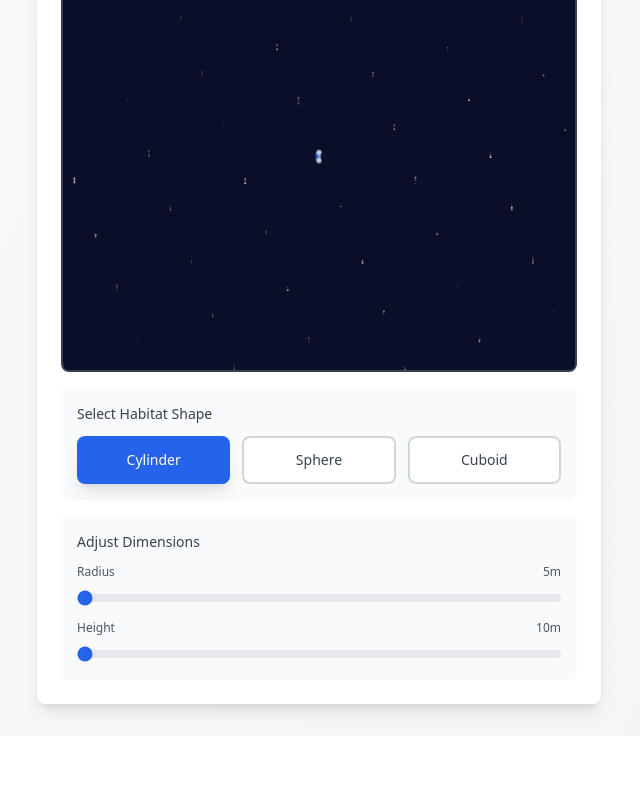
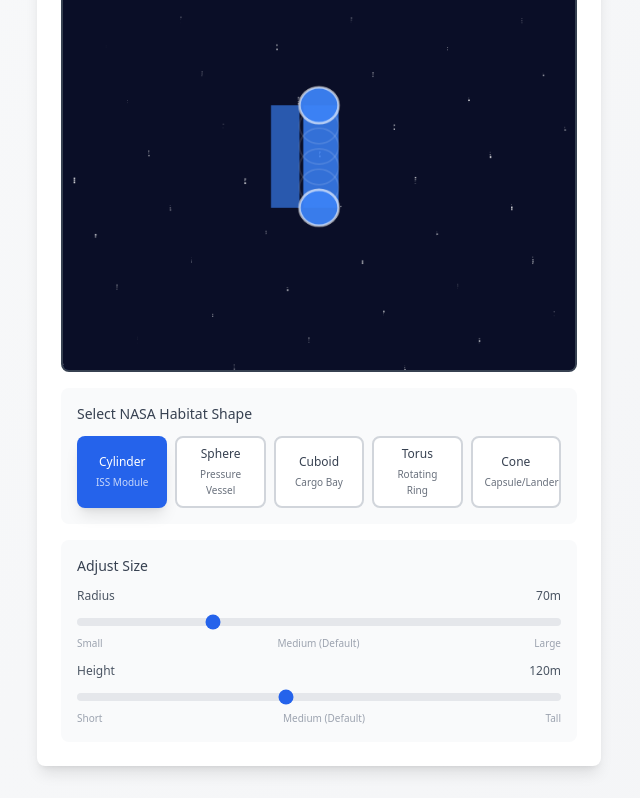
Before and after one commit to FredMunene/legstrong, a React (Vite) app: page / in a window 1280 px wide. Shown: the part 1834-2632 px from the top of the page, without its empty margins (27-667 px from the left). Before the commit the page ends 2570 px from the top, so only its background shows below. Built offline with nearby package versions, Linux system fonts and the light colour scheme.

Commit message:
fix:modify to add cone and torus inside other 3D objects

```diff
--- a/src/components/HabitatLayout.tsx
+++ b/src/components/HabitatLayout.tsx
@@ -12,25 +12,21 @@ type HabitatLayoutProps = {
 export function HabitatLayout({ geometry, components, isGenerating }: HabitatLayoutProps) {
   const canvasRef = useRef<HTMLCanvasElement>(null);
   const [rotating, setRotating] = useState(true);
-  const [currentShape, setCurrentShape] = useState<'cylinder' | 'sphere' | 'cuboid'>(geometry.shape as any);
+  const [currentShape, setCurrentShape] = useState<'cylinder' | 'sphere' | 'cuboid' | 'torus' | 'cone'>('cylinder');
   const [dimensions, setDimensions] = useState({
-    radius: geometry.dimensions.radius || 50,
-    height: geometry.dimensions.height || 100,
-    width: geometry.dimensions.width || 80,
-    depth: geometry.dimensions.depth || 80
+    radius: 70,
+    height: 120,
+    width: 100,
+    depth: 100
   });
   const rotationRef = useRef(0);
   const animationRef = useRef<number | null>(null);
 
   // Update shape when geometry changes
   useEffect(() => {
+    if (geometry.shape === 'sphere' || geometry.shape === 'cylinder' || geometry.shape === 'cuboid') {
       setCurrentShape(geometry.shape as any);
-    setDimensions({
-      radius: geometry.dimensions.radius || 50,
-      height: geometry.dimensions.height || 100,
-      width: geometry.dimensions.width || 80,
-      depth: geometry.dimensions.depth || 80
-    });
+    }
   }, [geometry]);
 
   // Draw NASA-style sphere
@@ -53,7 +49,6 @@ export function HabitatLayout({ geometry, components, isGenerating }: HabitatLay
       const r1 = radius * Math.cos(lat1);
       const r2 = radius * Math.cos(lat2);
 
-      // Latitude band
       ctx.fillStyle = color;
       ctx.globalAlpha = 0.7 - (i * 0.03);
 
@@ -65,13 +60,11 @@ export function HabitatLayout({ geometry, components, isGenerating }: HabitatLay
       ctx.closePath();
       ctx.fill();
 
-      // Longitude lines
       ctx.strokeStyle = 'rgba(255,255,255,0.2)';
       ctx.lineWidth = 1;
       ctx.stroke();
     }
 
-    // Main outline
     ctx.strokeStyle = '#ffffff';
     ctx.globalAlpha = 0.6;
     ctx.lineWidth = 3;
@@ -79,7 +72,6 @@ export function HabitatLayout({ geometry, components, isGenerating }: HabitatLay
     ctx.arc(centerX, centerY, radius, 0, Math.PI * 2);
     ctx.stroke();
 
-    // Highlight
     const gradient = ctx.createRadialGradient(
       centerX - radius * 0.3, centerY - radius * 0.3, 0,
       centerX - radius * 0.3, centerY - radius * 0.3, radius * 0.5
@@ -105,7 +97,6 @@ export function HabitatLayout({ geometry, components, isGenerating }: HabitatLay
     color: string,
     rotation: number
   ) => {
-    // Left panel
     ctx.fillStyle = color;
     ctx.globalAlpha = 0.85;
 
@@ -117,7 +108,6 @@ export function HabitatLayout({ geometry, components, isGenerating }: HabitatLay
     ctx.closePath();
     ctx.fill();
 
-    // Right panel
     ctx.globalAlpha = 0.65;
     ctx.beginPath();
     ctx.moveTo(centerX + radius * Math.cos(rotation), centerY - height/2);
@@ -127,7 +117,6 @@ export function HabitatLayout({ geometry, components, isGenerating }: HabitatLay
     ctx.closePath();
     ctx.fill();
 
-    // Rings/bands
     const rings = 5;
     ctx.strokeStyle = 'rgba(255,255,255,0.3)';
     ctx.lineWidth = 2;
@@ -139,19 +128,16 @@ export function HabitatLayout({ geometry, components, isGenerating }: HabitatLay
       ctx.stroke();
     }
 
-    // Top cap
     ctx.fillStyle = color;
     ctx.globalAlpha = 0.95;
     ctx.beginPath();
     ctx.ellipse(centerX, centerY - height/2, radius * Math.abs(Math.cos(rotation)), radius * 0.3, 0, 0, Math.PI * 2);
     ctx.fill();
 
-    // Bottom cap
     ctx.beginPath();
     ctx.ellipse(centerX, centerY + height/2, radius * Math.abs(Math.cos(rotation)), radius * 0.3, 0, 0, Math.PI * 2);
     ctx.fill();
 
-    // Outlines
     ctx.strokeStyle = '#ffffff';
     ctx.globalAlpha = 0.6;
     ctx.lineWidth = 3;
@@ -180,12 +166,10 @@ export function HabitatLayout({ geometry, components, isGenerating }: HabitatLay
     const offsetX = d * 0.5;
     const offsetY = d * 0.25;
 
-    // Front face
     ctx.fillStyle = color;
     ctx.globalAlpha = 0.85;
     ctx.fillRect(centerX - width/2, centerY - height/2, width, height);
 
-    // Grid lines on front
     ctx.strokeStyle = 'rgba(255,255,255,0.2)';
     ctx.lineWidth = 1;
     for (let i = 1; i < 4; i++) {
@@ -200,7 +184,6 @@ export function HabitatLayout({ geometry, components, isGenerating }: HabitatLay
       ctx.stroke();
     }
 
-    // Top face
     ctx.fillStyle = color;
     ctx.globalAlpha = 0.95;
     ctx.beginPath();
@@ -211,7 +194,6 @@ export function HabitatLayout({ geometry, components, isGenerating }: HabitatLay
     ctx.closePath();
     ctx.fill();
 
-    // Right face
     ctx.globalAlpha = 0.7;
     ctx.beginPath();
     ctx.moveTo(centerX + width/2, centerY - height/2);
@@ -221,26 +203,122 @@ export function HabitatLayout({ geometry, components, isGenerating }: HabitatLay
     ctx.closePath();
     ctx.fill();
 
-    // Outlines
     ctx.strokeStyle = '#ffffff';
     ctx.globalAlpha = 0.6;
     ctx.lineWidth = 3;
     ctx.strokeRect(centerX - width/2, centerY - height/2, width, height);
 
-    // Top outline
+    ctx.globalAlpha = 1;
+  };
+
+  // Draw NASA-style torus
+  const drawTorus = (
+    ctx: CanvasRenderingContext2D,
+    centerX: number,
+    centerY: number,
+    majorRadius: number,
+    minorRadius: number,
+    color: string,
+    rotation: number
+  ) => {
+    const segments = 24;
+    const angleStep = (Math.PI * 2) / segments;
+
+    for (let i = 0; i < segments; i++) {
+      const angle = i * angleStep + rotation;
+      const x1 = centerX + majorRadius * Math.cos(angle);
+      const y1 = centerY + majorRadius * Math.sin(angle) * 0.4;
+
+      const brightness = Math.abs(Math.sin(angle));
+      ctx.fillStyle = color;
+      ctx.globalAlpha = 0.5 + brightness * 0.3;
+
       ctx.beginPath();
-    ctx.moveTo(centerX - width/2, centerY - height/2);
-    ctx.lineTo(centerX - width/2 + offsetX, centerY - height/2 - offsetY);
-    ctx.lineTo(centerX + width/2 + offsetX, centerY - height/2 - offsetY);
-    ctx.lineTo(centerX + width/2, centerY - height/2);
+      ctx.ellipse(x1, y1, minorRadius, minorRadius * 0.6, angle, 0, Math.PI * 2);
+      ctx.fill();
+
+      if (i < segments - 1) {
+        ctx.strokeStyle = color;
+        ctx.globalAlpha = 0.4;
+        ctx.lineWidth = minorRadius * 0.8;
+        ctx.beginPath();
+        ctx.moveTo(x1, y1);
+        const x2 = centerX + majorRadius * Math.cos((i + 1) * angleStep + rotation);
+        const y2 = centerY + majorRadius * Math.sin((i + 1) * angleStep + rotation) * 0.4;
+        ctx.lineTo(x2, y2);
+        ctx.stroke();
+      }
+    }
+
+    ctx.strokeStyle = '#ffffff';
+    ctx.globalAlpha = 0.5;
+    ctx.lineWidth = 3;
+    ctx.beginPath();
+    ctx.ellipse(centerX, centerY, majorRadius, majorRadius * 0.4, 0, 0, Math.PI * 2);
     ctx.stroke();
 
-    // Right outline
     ctx.beginPath();
-    ctx.moveTo(centerX + width/2, centerY - height/2);
-    ctx.lineTo(centerX + width/2 + offsetX, centerY - height/2 - offsetY);
-    ctx.lineTo(centerX + width/2 + offsetX, centerY + height/2 - offsetY);
-    ctx.lineTo(centerX + width/2, centerY + height/2);
+    ctx.ellipse(centerX, centerY, majorRadius * 0.7, majorRadius * 0.28, 0, 0, Math.PI * 2);
+    ctx.stroke();
+
+    ctx.globalAlpha = 1;
+  };
+
+  // Draw NASA-style cone
+  const drawCone = (
+    ctx: CanvasRenderingContext2D,
+    centerX: number,
+    centerY: number,
+    baseRadius: number,
+    height: number,
+    color: string,
+    rotation: number
+  ) => {
+    ctx.fillStyle = color;
+    ctx.globalAlpha = 0.9;
+    ctx.beginPath();
+    ctx.ellipse(centerX, centerY + height/2, baseRadius * Math.abs(Math.cos(rotation)), baseRadius * 0.3, 0, 0, Math.PI * 2);
+    ctx.fill();
+
+    ctx.globalAlpha = 0.75;
+    ctx.beginPath();
+    ctx.moveTo(centerX, centerY - height/2);
+    ctx.lineTo(centerX - baseRadius * Math.cos(rotation), centerY + height/2);
+    ctx.lineTo(centerX - baseRadius * Math.cos(rotation + 0.5), centerY + height/2);
+    ctx.closePath();
+    ctx.fill();
+
+    ctx.globalAlpha = 0.6;
+    ctx.beginPath();
+    ctx.moveTo(centerX, centerY - height/2);
+    ctx.lineTo(centerX + baseRadius * Math.cos(rotation), centerY + height/2);
+    ctx.lineTo(centerX + baseRadius * Math.cos(rotation - 0.5), centerY + height/2);
+    ctx.closePath();
+    ctx.fill();
+
+    ctx.strokeStyle = 'rgba(255,255,255,0.3)';
+    ctx.lineWidth = 2;
+    const panels = 4;
+    for (let i = 1; i < panels; i++) {
+      const y = centerY - height/2 + (height / panels) * i;
+      const r = baseRadius * (i / panels);
+      ctx.globalAlpha = 0.4;
+      ctx.beginPath();
+      ctx.ellipse(centerX, y, r * Math.abs(Math.cos(rotation)), r * 0.3, 0, 0, Math.PI * 2);
+      ctx.stroke();
+    }
+
+    ctx.fillStyle = '#ffffff';
+    ctx.globalAlpha = 0.6;
+    ctx.beginPath();
+    ctx.arc(centerX, centerY - height/2, 5, 0, Math.PI * 2);
+    ctx.fill();
+
+    ctx.strokeStyle = '#ffffff';
+    ctx.globalAlpha = 0.6;
+    ctx.lineWidth = 3;
+    ctx.beginPath();
+    ctx.ellipse(centerX, centerY + height/2, baseRadius * Math.abs(Math.cos(rotation)), baseRadius * 0.3, 0, 0, Math.PI * 2);
     ctx.stroke();
 
     ctx.globalAlpha = 1;
@@ -258,11 +336,9 @@ export function HabitatLayout({ geometry, components, isGenerating }: HabitatLay
     const height = canvas.height;
 
     const draw = () => {
-      // Space background
       ctx.fillStyle = '#0a0e27';
       ctx.fillRect(0, 0, width, height);
 
-      // Stars
       ctx.fillStyle = '#ffffff';
       for (let i = 0; i < 150; i++) {
         const x = (i * 137.5) % width;
@@ -278,13 +354,16 @@ export function HabitatLayout({ geometry, components, isGenerating }: HabitatLay
       const rotation = rotationRef.current;
       const color = geometry.color;
 
-      // Draw the habitat shape
       if (currentShape === 'sphere') {
         drawSphere(ctx, centerX, centerY, dimensions.radius, color, rotation);
       } else if (currentShape === 'cylinder') {
         drawCylinder(ctx, centerX, centerY, dimensions.radius, dimensions.height, color, rotation);
       } else if (currentShape === 'cuboid') {
         drawCuboid(ctx, centerX, centerY, dimensions.width, dimensions.height, dimensions.depth, color, rotation);
+      } else if (currentShape === 'torus') {
+        drawTorus(ctx, centerX, centerY, dimensions.radius, dimensions.radius * 0.3, color, rotation);
+      } else if (currentShape === 'cone') {
+        drawCone(ctx, centerX, centerY, dimensions.radius, dimensions.height, color, rotation);
       }
 
       if (rotating) {
@@ -311,14 +390,12 @@ export function HabitatLayout({ geometry, components, isGenerating }: HabitatLay
           <button
             onClick={() => setRotating(!rotating)}
             className="p-2 bg-blue-100 text-blue-700 rounded-lg hover:bg-blue-200 transition-colors"
-            title={rotating ? 'Pause' : 'Play'}
           >
             {rotating ? <Pause className="w-4 h-4" /> : <Play className="w-4 h-4" />}
           </button>
           <button
             onClick={() => rotationRef.current = 0}
             className="p-2 bg-gray-100 text-gray-700 rounded-lg hover:bg-gray-200 transition-colors"
-            title="Reset"
           >
             <RotateCcw className="w-4 h-4" />
           </button>
@@ -338,62 +415,100 @@ export function HabitatLayout({ geometry, components, isGenerating }: HabitatLay
         </div>
       </div>
 
-      {/* Shape Selector */}
       <div className="mt-4 p-4 bg-gray-50 rounded-lg">
-        <label className="block text-sm font-medium text-gray-700 mb-3">Select Habitat Shape</label>
-        <div className="grid grid-cols-3 gap-3">
-          {(['cylinder', 'sphere', 'cuboid'] as const).map((shape) => (
+        <label className="block text-sm font-medium text-gray-700 mb-3">Select NASA Habitat Shape</label>
+        <div className="grid grid-cols-5 gap-2">
+          {[
+            { value: 'cylinder', label: 'Cylinder', desc: 'ISS Module' },
+            { value: 'sphere', label: 'Sphere', desc: 'Pressure Vessel' },
+            { value: 'cuboid', label: 'Cuboid', desc: 'Cargo Bay' },
+            { value: 'torus', label: 'Torus', desc: 'Rotating Ring' },
+            { value: 'cone', label: 'Cone', desc: 'Capsule/Lander' }
+          ].map((shape) => (
             <button
-              key={shape}
-              onClick={() => setCurrentShape(shape)}
-              className={`px-4 py-3 rounded-lg text-sm font-medium transition-all ${
-                currentShape === shape
+              key={shape.value}
+              onClick={() => setCurrentShape(shape.value as any)}
+              className={`px-3 py-2 rounded-lg text-xs font-medium transition-all ${
+                currentShape === shape.value
                   ? 'bg-blue-600 text-white shadow-lg'
                   : 'bg-white text-gray-700 border-2 border-gray-300 hover:border-blue-400'
               }`}
             >
-              {shape.charAt(0).toUpperCase() + shape.slice(1)}
+              <div>{shape.label}</div>
+              <div className="text-[10px] opacity-75 mt-1">{shape.desc}</div>
             </button>
           ))}
         </div>
       </div>
 
-      {/* Dimension Controls */}
       <div className="mt-4 p-4 bg-gray-50 rounded-lg space-y-3">
-        <label className="block text-sm font-medium text-gray-700">Adjust Dimensions</label>
+        <label className="block text-sm font-medium text-gray-700">Adjust Size</label>
 
-        {(currentShape === 'sphere' || currentShape === 'cylinder') && (
+        {currentShape === 'sphere' && (
           <div>
             <div className="flex justify-between text-xs text-gray-600 mb-1">
               <span>Radius</span>
-              <span>{dimensions.radius.toFixed(0)}m</span>
+              <span className="font-medium">{dimensions.radius.toFixed(0)}m</span>
             </div>
             <input
               type="range"
-              min="30"
+              min="40"
               max="150"
               value={dimensions.radius}
               onChange={(e) => setDimensions({...dimensions, radius: Number(e.target.value)})}
               className="w-full h-2 bg-gray-200 rounded-lg appearance-none cursor-pointer accent-blue-600"
             />
+            <div className="flex justify-between text-[10px] text-gray-400 mt-1">
+              <span>Small</span>
+              <span>Medium (Default)</span>
+              <span>Large</span>
+            </div>
           </div>
         )}
 
-        {currentShape === 'cylinder' && (
+        {(currentShape === 'cylinder' || currentShape === 'cone' || currentShape === 'torus') && (
+          <>
+            <div>
+              <div className="flex justify-between text-xs text-gray-600 mb-1">
+                <span>{currentShape === 'torus' ? 'Major Radius' : 'Radius'}</span>
+                <span className="font-medium">{dimensions.radius.toFixed(0)}m</span>
+              </div>
+              <input
+                type="range"
+                min="40"
+                max="150"
+                value={dimensions.radius}
+                onChange={(e) => setDimensions({...dimensions, radius: Number(e.target.value)})}
+                className="w-full h-2 bg-gray-200 rounded-lg appearance-none cursor-pointer accent-blue-600"
+              />
+              <div className="flex justify-between text-[10px] text-gray-400 mt-1">
+                <span>Small</span>
+                <span>Medium (Default)</span>
+                <span>Large</span>
+              </div>
+            </div>
+            {currentShape !== 'torus' && (
               <div>
                 <div className="flex justify-between text-xs text-gray-600 mb-1">
                   <span>Height</span>
-              <span>{dimensions.height.toFixed(0)}m</span>
+                  <span className="font-medium">{dimensions.height.toFixed(0)}m</span>
                 </div>
                 <input
                   type="range"
-              min="50"
+                  min="60"
                   max="200"
                   value={dimensions.height}
                   onChange={(e) => setDimensions({...dimensions, height: Number(e.target.value)})}
                   className="w-full h-2 bg-gray-200 rounded-lg appearance-none cursor-pointer accent-blue-600"
                 />
+                <div className="flex justify-between text-[10px] text-gray-400 mt-1">
+                  <span>Short</span>
+                  <span>Medium (Default)</span>
+                  <span>Tall</span>
                 </div>
+              </div>
+            )}
+          </>
         )}
 
         {currentShape === 'cuboid' && (
@@ -401,44 +516,59 @@ export function HabitatLayout({ geometry, components, isGenerating }: HabitatLay
             <div>
               <div className="flex justify-between text-xs text-gray-600 mb-1">
                 <span>Width</span>
-                <span>{dimensions.width.toFixed(0)}m</span>
+                <span className="font-medium">{dimensions.width.toFixed(0)}m</span>
               </div>
               <input
                 type="range"
-                min="40"
+                min="50"
                 max="150"
                 value={dimensions.width}
                 onChange={(e) => setDimensions({...dimensions, width: Number(e.target.value)})}
                 className="w-full h-2 bg-gray-200 rounded-lg appearance-none cursor-pointer accent-blue-600"
               />
+              <div className="flex justify-between text-[10px] text-gray-400 mt-1">
+                <span>Narrow</span>
+                <span>Medium (Default)</span>
+                <span>Wide</span>
+              </div>
             </div>
             <div>
               <div className="flex justify-between text-xs text-gray-600 mb-1">
                 <span>Height</span>
-                <span>{dimensions.height.toFixed(0)}m</span>
+                <span className="font-medium">{dimensions.height.toFixed(0)}m</span>
+              </div>
+              <input
+                type="range"
+                min="60"
+                max="180"
+                value={dimensions.height}
+                onChange={(e) => setDimensions({...dimensions, height: Number(e.target.value)})}
+                className="w-full h-2 bg-gray-200 rounded-lg appearance-none cursor-pointer accent-blue-600"
+              />
+              <div className="flex justify-between text-[10px] text-gray-400 mt-1">
+                <span>Short</span>
+                <span>Medium (Default)</span>
+                <span>Tall</span>
+              </div>
+            </div>
+            <div>
+              <div className="flex justify-between text-xs text-gray-600 mb-1">
+                <span>Depth</span>
+                <span className="font-medium">{dimensions.depth.toFixed(0)}m</span>
               </div>
               <input
                 type="range"
                 min="50"
                 max="150"
-                value={dimensions.height}
-                onChange={(e) => setDimensions({...dimensions, height: Number(e.target.value)})}
-                className="w-full h-2 bg-gray-200 rounded-lg appearance-none cursor-pointer accent-blue-600"
-              />
-            </div>
-            <div>
-              <div className="flex justify-between text-xs text-gray-600 mb-1">
-                <span>Depth</span>
-                <span>{dimensions.depth.toFixed(0)}m</span>
-              </div>
-              <input
-                type="range"
-                min="40"
-                max="150"
                 value={dimensions.depth}
                 onChange={(e) => setDimensions({...dimensions, depth: Number(e.target.value)})}
                 className="w-full h-2 bg-gray-200 rounded-lg appearance-none cursor-pointer accent-blue-600"
               />
+              <div className="flex justify-between text-[10px] text-gray-400 mt-1">
+                <span>Shallow</span>
+                <span>Medium (Default)</span>
+                <span>Deep</span>
+              </div>
             </div>
           </>
         )}
```
Lines whose indentation alone changed are shown as unchanged.
